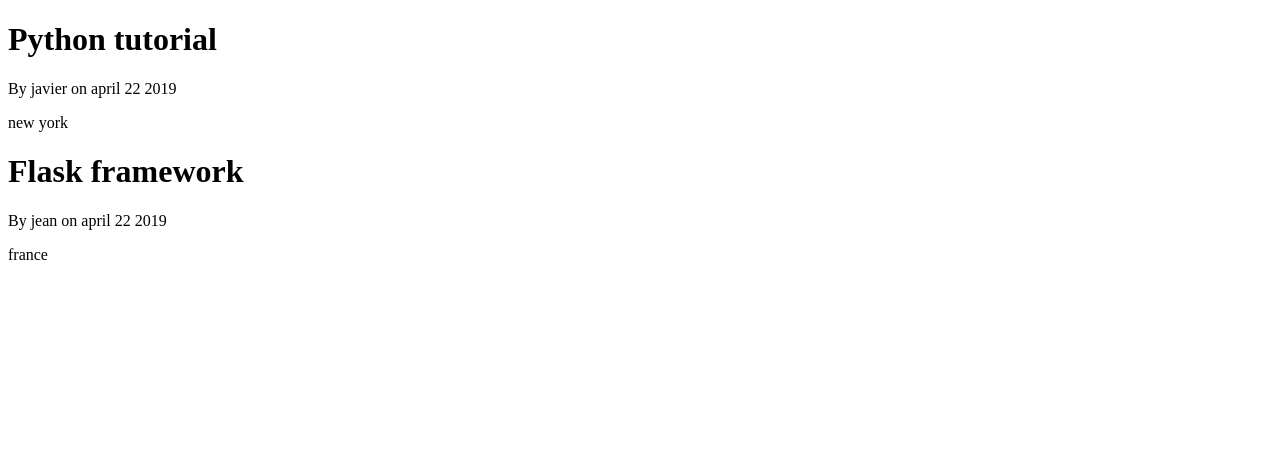
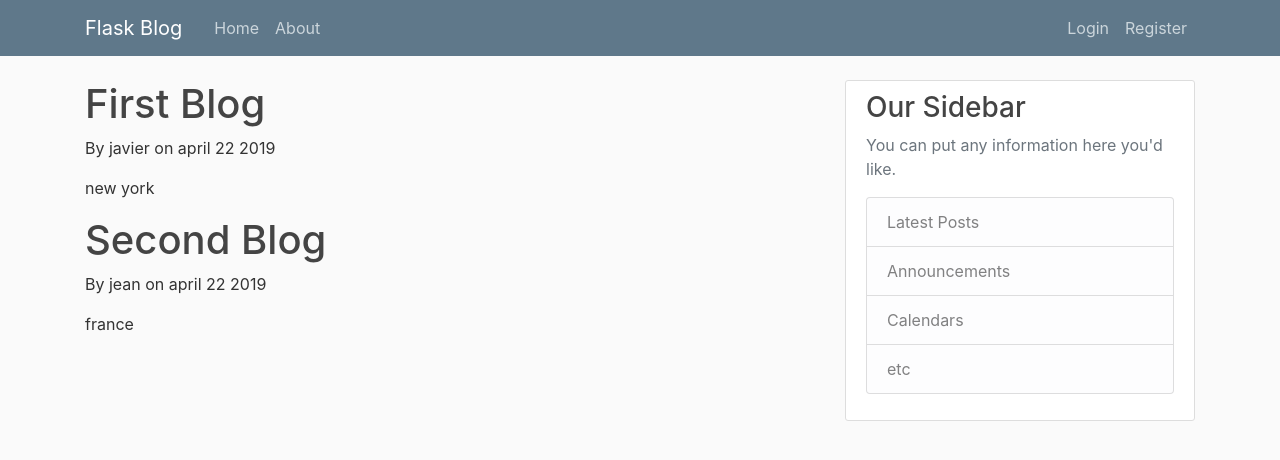
Before and after one commit to topnaita/Blog, a Flask app: page / in a window 1280 px wide. Shown: the top 460 px of the page. Run offline with Flask 2, Linux system fonts and the light colour scheme; some libraries are stand-ins or nearby versions.

Commit message:
start a blog with flask

```diff
--- a/src/index.py
+++ b/src/index.py
@@ -1,11 +1,11 @@
-from flask import Flask, render_template
+from flask import Flask, render_template, url_for
 
 app = Flask(__name__)
 
 post = [
     {
         'author' : 'javier',
-        'title' : 'Python tutorial',
+        'title' : 'First Blog',
         'content' : 'new york',
         'date_posted' : 'april 22 2019'
 
@@ -13,7 +13,7 @@
     },
     {
         'author' : 'jean',
-        'title' : 'Flask framework',
+        'title' : 'Second Blog',
         'content' : 'france',
         'date_posted' : 'april 22 2019'
 
@@ -30,7 +30,7 @@
 
 @app.route('/about')
 def about():
-    return render_template('about.html')
+    return render_template('about.html', title='about')
 
 
 if __name__ == '__main__':
--- /dev/null
+++ b/src/static/main.css
@@ -0,0 +1,80 @@
+body {
+    background: #fafafa;
+    color: #333333;
+    margin-top: 5rem;
+  }
+
+  h1, h2, h3, h4, h5, h6 {
+    color: #444444;
+  }
+
+  .bg-steel {
+    background-color: #5f788a;
+  }
+
+  .site-header .navbar-nav .nav-link {
+    color: #cbd5db;
+  }
+
+  .site-header .navbar-nav .nav-link:hover {
+    color: #ffffff;
+  }
+
+  .site-header .navbar-nav .nav-link.active {
+    font-weight: 500;
+  }
+
+  .content-section {
+    background: #ffffff;
+    padding: 10px 20px;
+    border: 1px solid #dddddd;
+    border-radius: 3px;
+    margin-bottom: 20px;
+  }
+
+  .article-title {
+    color: #444444;
+  }
+
+  a.article-title:hover {
+    color: #428bca;
+    text-decoration: none;
+  }
+
+  .article-content {
+    white-space: pre-line;
+  }
+
+  .article-img {
+    height: 65px;
+    width: 65px;
+    margin-right: 16px;
+  }
+
+  .article-metadata {
+    padding-bottom: 1px;
+    margin-bottom: 4px;
+    border-bottom: 1px solid #e3e3e3
+  }
+
+  .article-metadata a:hover {
+    color: #333;
+    text-decoration: none;
+  }
+
+  .article-svg {
+    width: 25px;
+    height: 25px;
+    vertical-align: middle;
+  }
+
+  .account-img {
+    height: 125px;
+    width: 125px;
+    margin-right: 20px;
+    margin-bottom: 16px;
+  }
+
+  .account-heading {
+    font-size: 2.5rem;
+  }
--- a/src/templates/home.html
+++ b/src/templates/home.html
@@ -1,18 +1,9 @@
-<!DOCTYPE html>
-<html lang="en">
-<head>
-    <meta charset="UTF-8">
-    <meta name="viewport" content="width=device-width, initial-scale=1.0">
-    <meta http-equiv="X-UA-Compatible" content="ie=edge">
-    <title>Home</title>
-</head>
-<body>
+
+{% extends "layout.html" %}
+{% block content %}
     {% for post in post %} <!--We are initializing a bucle for -->
-        <h1>{{post.title}}</h1>
+        <h1>{{ post.title }}</h1>
         <p>By {{ post.author }} on {{post.date_posted}}</p>
         <p>{{ post.content }}</p><!--end it ip the bucle-->
-
     {% endfor %}
-
-</body>
-</html>
+{% endblock %}
--- /dev/null
+++ b/src/templates/layout.html
@@ -0,0 +1,71 @@
+<!DOCTYPE html>
+<html lang="en">
+<head>
+    <meta charset="UTF-8">
+    <meta name="viewport" content="width=device-width, initial-scale=1.0">
+    <meta http-equiv="X-UA-Compatible" content="ie=edge">
+    <!-- Bootstrap CSS -->
+    <link rel="stylesheet" href="https://stackpath.bootstrapcdn.com/bootstrap/4.3.1/css/bootstrap.min.css" integrity="sha384-ggOyR0iXCbMQv3Xipma34MD+dH/1fQ784/j6cY/iJTQUOhcWr7x9JvoRxT2MZw1T" crossorigin="anonymous">
+
+    <!--Css-->
+    <link rel="stylesheet" type="text/css" href="{{ url_for('static', filename='main.css')}}">
+
+    {% if title %} <!--extend code -->
+        <title>Flask Blog - {{ title }}</title>
+    {% else %}
+        <title>Flask blog</title>
+    {% endif %}
+</head>
+<body>
+    <header class="site-header">
+        <nav class="navbar navbar-expand-md navbar-dark bg-steel fixed-top">
+          <div class="container">
+            <a class="navbar-brand mr-4" href="/">Flask Blog</a>
+            <button class="navbar-toggler" type="button" data-toggle="collapse" data-target="#navbarToggle" aria-controls="navbarToggle" aria-expanded="false" aria-label="Toggle navigation">
+              <span class="navbar-toggler-icon"></span>
+            </button>
+            <div class="collapse navbar-collapse" id="navbarToggle">
+              <div class="navbar-nav mr-auto">
+                <a class="nav-item nav-link" href="/">Home</a>
+                <a class="nav-item nav-link" href="/about">About</a>
+              </div>
+              <!-- Navbar Right Side -->
+              <div class="navbar-nav">
+                <a class="nav-item nav-link" href="/login">Login</a>
+                <a class="nav-item nav-link" href="/register">Register</a>
+              </div>
+            </div>
+          </div>
+        </nav>
+     </header>
+    <main role="main" class="container">
+        <div class="row">
+          <div class="col-md-8">
+            {% block content %}{% endblock %}
+          </div>
+          <div class="col-md-4">
+            <div class="content-section">
+              <h3>Our Sidebar</h3>
+              <p class='text-muted'>You can put any information here you'd like.
+                <ul class="list-group">
+                  <li class="list-group-item list-group-item-light">Latest Posts</li>
+                  <li class="list-group-item list-group-item-light">Announcements</li>
+                  <li class="list-group-item list-group-item-light">Calendars</li>
+                  <li class="list-group-item list-group-item-light">etc</li>
+                </ul>
+              </p>
+            </div>
+          </div>
+        </div>
+      </main>
+    <!-- Optional JavaScript -->
+    <!-- jQuery first, then Popper.js, then Bootstrap JS -->
+    <script src="https://code.jquery.com/jquery-3.3.1.slim.min.js" integrity="sha384-q8i/X+965DzO0rT7abK41JStQIAqVgRVzpbzo5smXKp4YfRvH+8abtTE1Pi6jizo" crossorigin="anonymous"></script>
+    <script src="https://cdnjs.cloudflare.com/ajax/libs/popper.js/1.14.7/umd/popper.min.js" integrity="sha384-UO2eT0CpHqdSJQ6hJty5KVphtPhzWj9WO1clHTMGa3JDZwrnQq4sF86dIHNDz0W1" crossorigin="anonymous"></script>
+    <script src="https://stackpath.bootstrapcdn.com/bootstrap/4.3.1/js/bootstrap.min.js" integrity="sha384-JjSmVgyd0p3pXB1rRibZUAYoIIy6OrQ6VrjIEaFf/nJGzIxFDsf4x0xIM+B07jRM" crossorigin="anonymous"></script>
+
+
+
+
+</body>
+</html>
```
Also changed, not shown: src/templates/about.html (+5 -12 lines), 1 other file.
